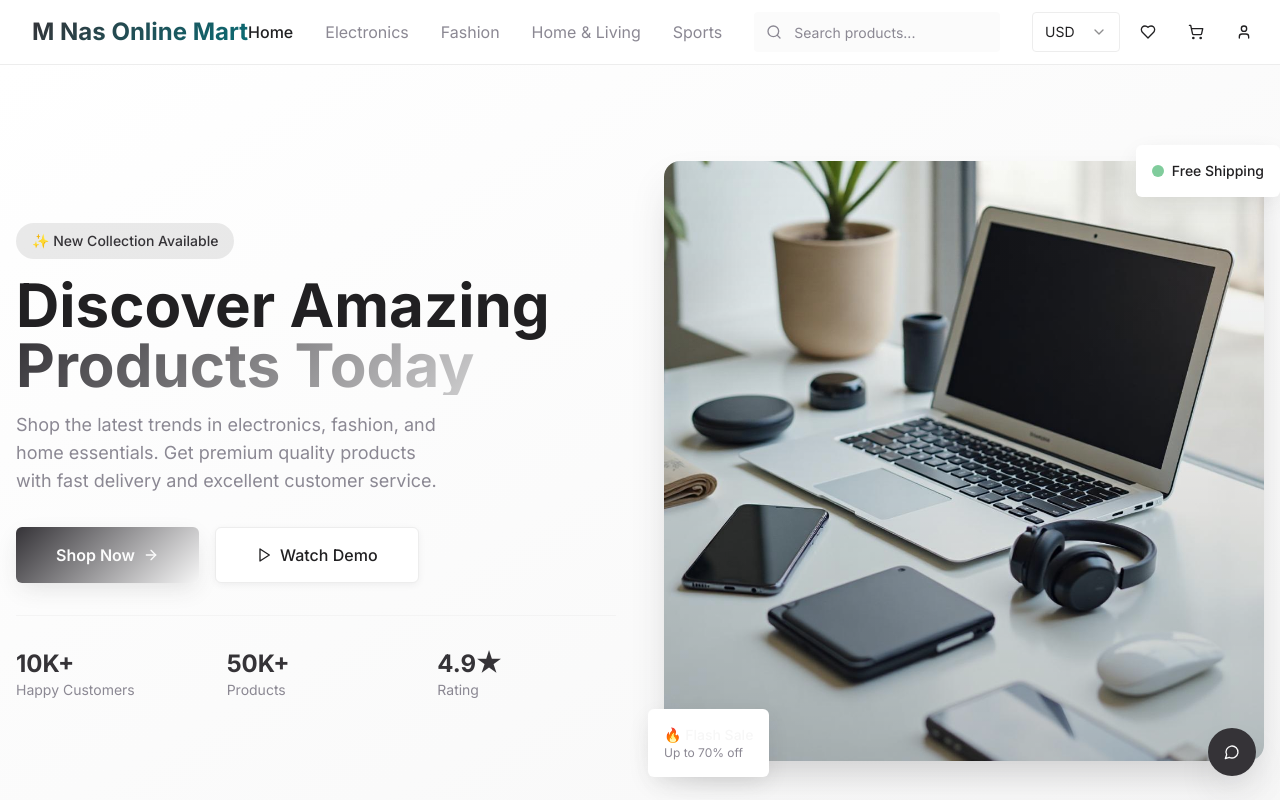
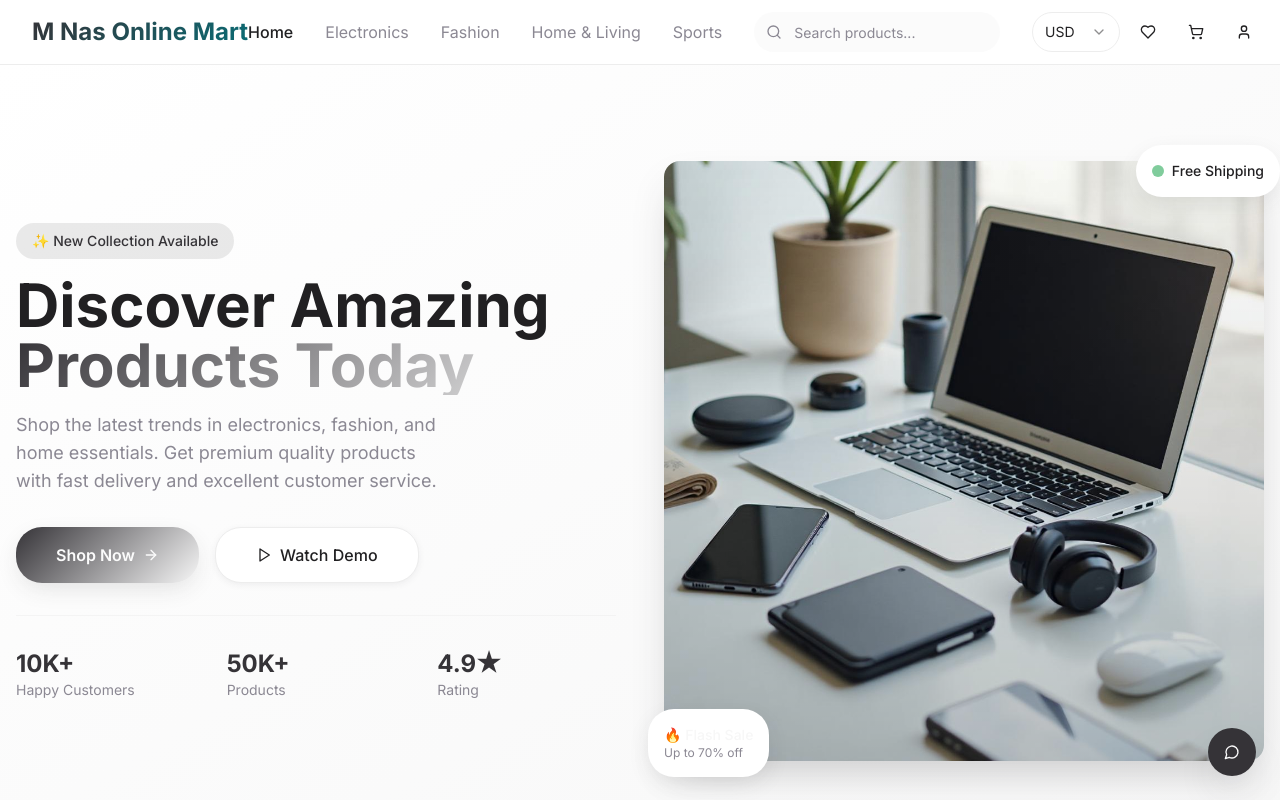
Before and after one commit to MNasSolutions/M-Nas-Online-Mart, a React (Vite) app: page / in a window 1280 px wide. Shown: the top 800 px of the page. Built offline with nearby package versions, Linux system fonts and the light colour scheme.

Commit message:
Manually updated project theme
Applied theme in Lovable

```diff
--- a/src/index.css
+++ b/src/index.css
@@ -1,6 +1,8 @@
 @import url('https://fonts.googleapis.com/css2?family=Inter:wght@300;400;500;600;700;800;900&display=swap');
 @import url("https://fonts.googleapis.com/css2?family=Space+Grotesk:wght@300;400;500;600;700&display=swap");
 @import url("https://fonts.googleapis.com/css2?family=Space+Mono:ital,wght@0,400;0,700;1,400;1,700&display=swap");
+@import url("https://fonts.googleapis.com/css2?family=Space+Grotesk&display=swap");
+@import url("https://fonts.googleapis.com/css2?family=Space+Mono&display=swap");
 
 @tailwind base;
 @tailwind components;
@@ -56,7 +58,7 @@
     --input: 256 1.3% 92.9%;
     --ring: 257 4% 70.4%;
 
-    --radius: 0.375rem;
+    --radius: 1.625rem;
 
     /* Gradients */
     --gradient-primary: linear-gradient(135deg, hsl(var(--primary)), hsl(var(--primary-dark)));
@@ -206,7 +208,7 @@
     --chart-4: 304 26.5% 62.7%;
     --chart-5: 16 24.6% 64.5%;
     --sidebar: 266 4% 20.8%;
-    --radius: 0rem;
+    --radius: 1.625rem;
     --shadow-2xs: 0 1px 3px 0px hsl(0 0% 0% / 0.05);
     --shadow-xs: 0 1px 3px 0px hsl(0 0% 0% / 0.05);
     --shadow-sm: 0 1px 3px 0px hsl(0 0% 0% / 0.1), 0 1px 2px -1px hsl(0 0% 0% / 0.1);
--- a/tailwind.config.ts
+++ b/tailwind.config.ts
@@ -18,14 +18,11 @@ export default {
   				'Space Grotesk',
   				'ui-sans-serif',
   				'system-ui',
-  				'-apple-system',
-  				'BlinkMacSystemFont',
-  				'Segoe UI',
-  				'Roboto',
-  				'Helvetica Neue',
-  				'Arial',
-  				'Noto Sans',
-  				'sans-serif'
+  				'sans-serif',
+  				'Apple Color Emoji',
+  				'Segoe UI Emoji',
+  				'Segoe UI Symbol',
+  				'Noto Color Emoji'
   			],
   			heading: [
   				'Inter',
@@ -49,6 +46,14 @@ export default {
   				'Liberation Mono',
   				'Courier New',
   				'monospace'
+  			],
+  			serif: [
+  				'ui-serif',
+  				'Georgia',
+  				'Cambria',
+  				'Times New Roman',
+  				'Times',
+  				'serif'
   			]
   		},
   		colors: {
```
